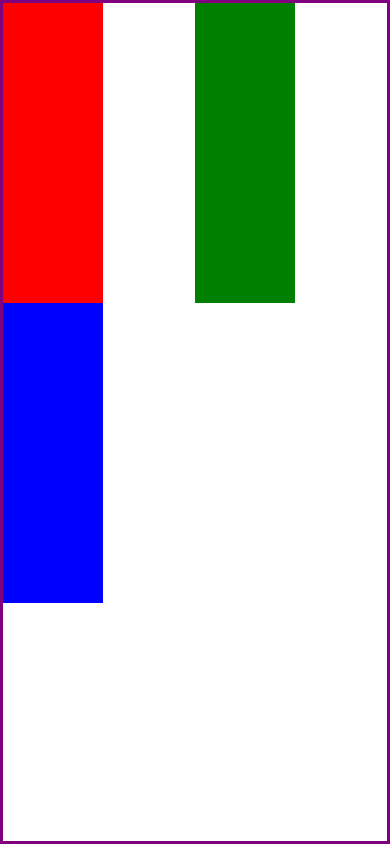
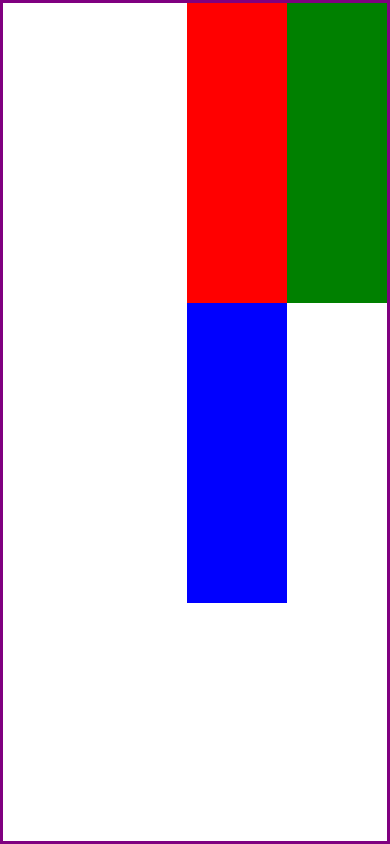
Before and after one commit to fmacedosantos/flex, a React Native app: screen / in a window 390 px wide. Built offline with nearby package versions, Linux system fonts and the light colour scheme.

Commit message:
alignContent

```diff
--- a/App.tsx
+++ b/App.tsx
@@ -31,6 +31,8 @@ const styles = StyleSheet.create({
     justifyContent: 'flex-start', // justifica as tags em rel. ao flexDirection (eixo primário)
     alignItems: 'flex-start', // rel. ao eixo secundário
     flexWrap: 'wrap', // caso o elemento vá sair da tela, ele pula uma coluna/linha (eixo 1°)
+    alignContent: 'flex-end', /* funciona em conjunto com o wrap. determina como os elementos,
+    ao se quebrar, vão se comportar (eixo secundário)*/
     borderWidth: 3,
     borderColor: 'purple',
     backgroundColor: '#fff',
```
